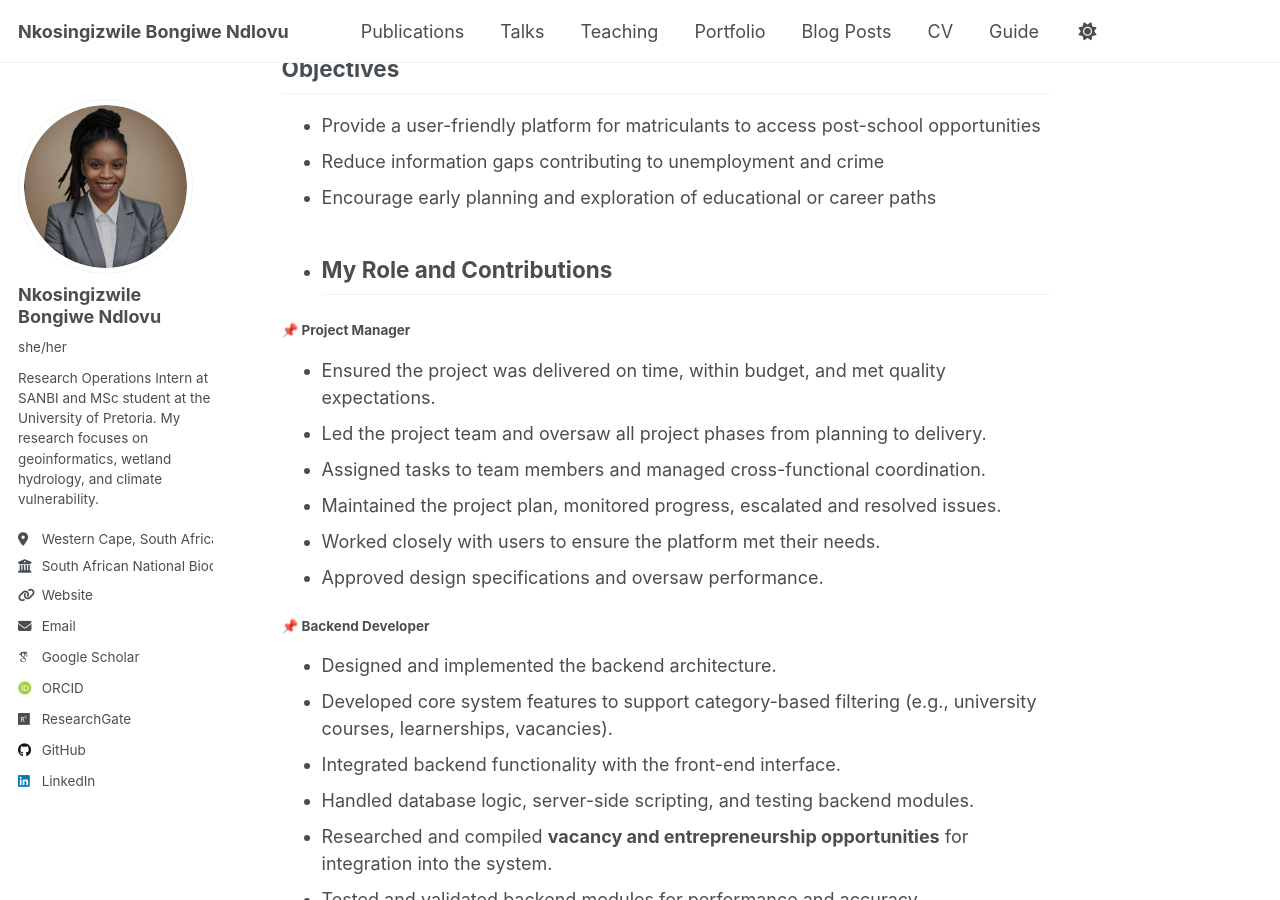
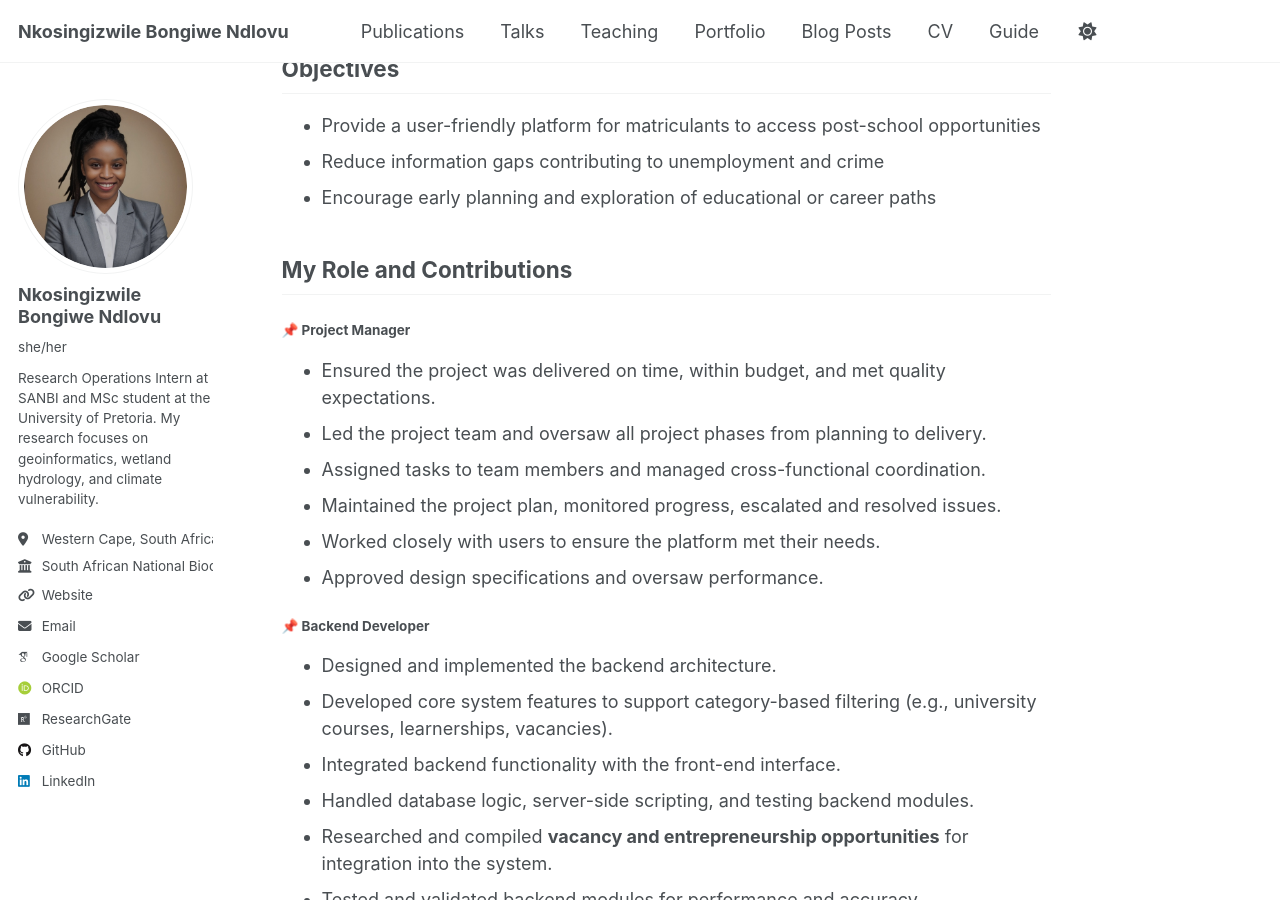
Before and after one commit to Nkosizwi/NB-Ndlovu.github.io, a Jekyll site: the page built from _portfolio/portfolio-2.md, in a window 1280 px wide and 900 px high, scrolled down 698 px. Built offline with Jekyll 4.4.1, drawn with Linux system fonts in a browser that asks for light colours; some web fonts are replaced; a script that is not in the unit is left out.

```diff
--- a/_portfolio/portfolio-2.md
+++ b/_portfolio/portfolio-2.md
@@ -24,7 +24,7 @@ The **Post-Matric Information System** is a web-based platform designed to centr
 - Reduce information gaps contributing to unemployment and crime
 - Encourage early planning and exploration of educational or career paths
 
-- ## My Role and Contributions
+## My Role and Contributions
 
 #### 📌 Project Manager
 - Ensured the project was delivered on time, within budget, and met quality expectations.
```
